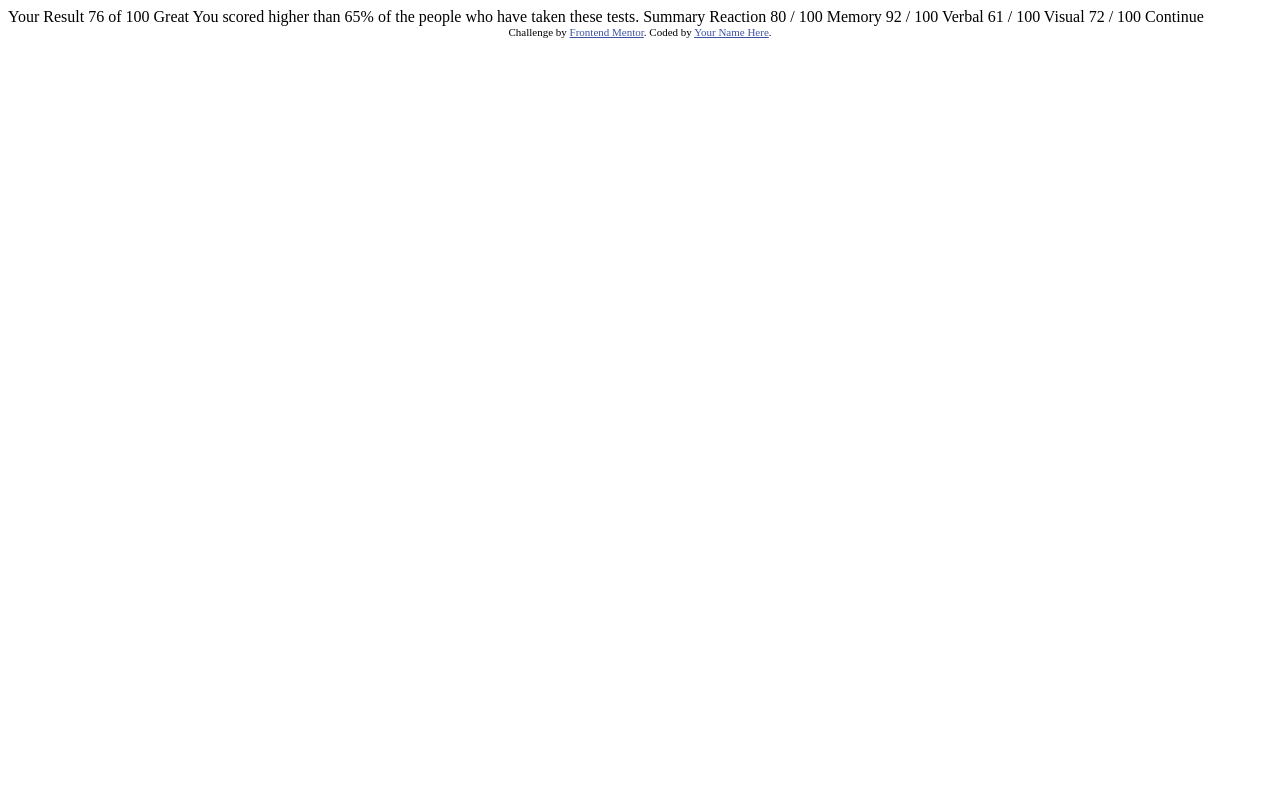
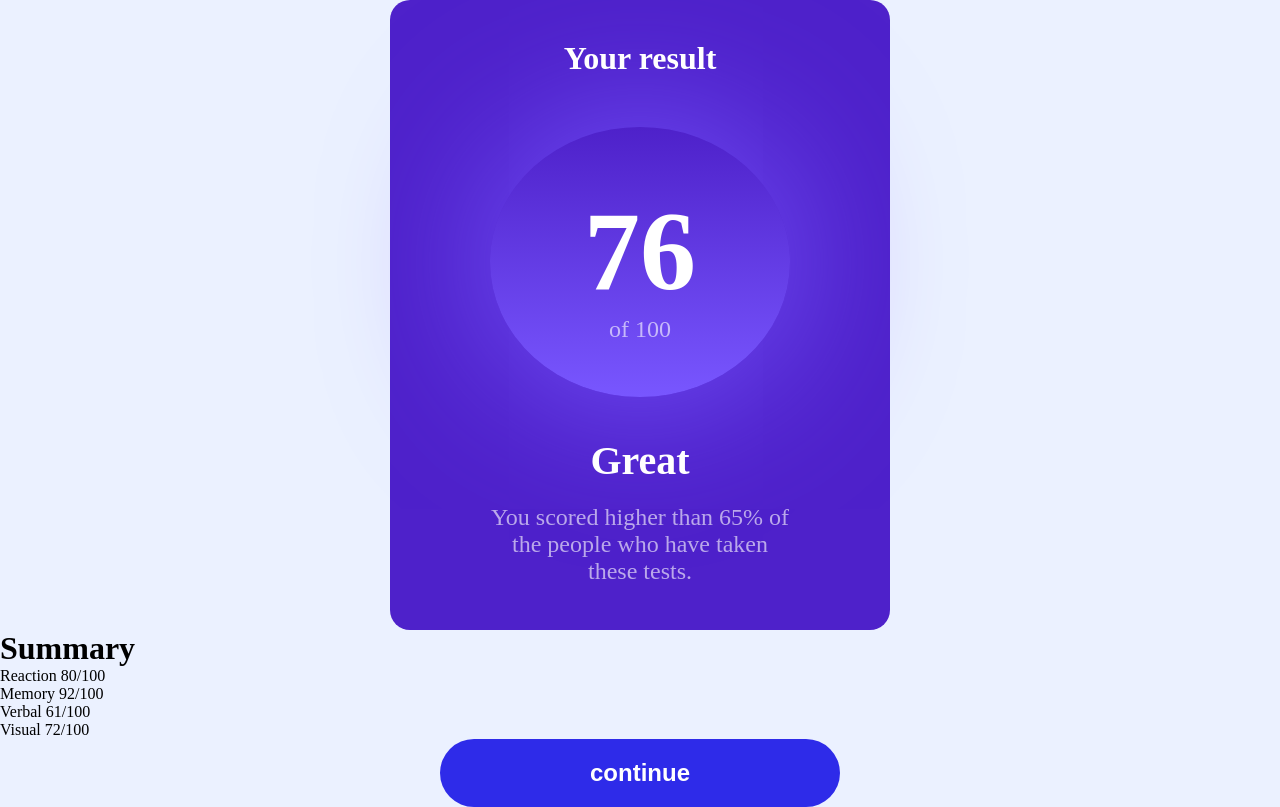
Before and after one commit to JulioSeraf/results-summary-component-main, a plain HTML site: page index.html in a window 1280 px wide. Drawn offline with Linux system fonts and the light colour scheme.

Commit message:
atualizei o projeto

```diff
--- a/index.html
+++ b/index.html
@@ -2,46 +2,32 @@
 <html lang="en">
 <head>
   <meta charset="UTF-8">
-  <meta name="viewport" content="width=device-width, initial-scale=1.0"> <!-- displays site properly based on user's device -->
-
-  <link rel="icon" type="image/png" sizes="32x32" href="./assets/images/favicon-32x32.png">
-
-  <title>Frontend Mentor | Results summary component</title>
-
-  <!-- Feel free to remove these styles or customise in your own stylesheet 👍 -->
-  <style>
-    .attribution { font-size: 11px; text-align: center; }
-    .attribution a { color: hsl(228, 45%, 44%); }
-  </style>
+  <meta http-equiv="X-UA-Compatible" content="IE=edge">
+  <meta name="viewport" content="width=device-width, initial-scale=1.0">
+  <title>Main Summary</title>
+  <link rel="shortcut icon" href="assets/images/favicon-32x32.png" type="image/x-icon">
+  <link rel="stylesheet" href="style.css">
 </head>
 <body>
+  <div class="Result">
+    <h1>Your result</h1>
+    <div class="circulo">
+       <h2>76</h2>
+       <p> of 100</p>
+    </div>
+    <h1 id="reh1">Great</h1>
 
-  Your Result
-  76
-  of 100
+    <p>You scored higher than 65% of the people who have taken these tests.</p>
+  </div>
+  <div id="summary">
+    <h1>Summary</h1>
+    <div id="reaction">Reaction 80/100</div>
+    <div id="memory">Memory 92/100</div>
+    <div id="verbal">Verbal 61/100</div>
+    <div id="visual">Visual 72/100</div>
 
-  Great
-  You scored higher than 65% of the people who have taken these tests.
+    <button>continue</button>
+  </div>
 
-  Summary
-
-  Reaction
-  80 / 100
-
-  Memory
-  92 / 100
-
-  Verbal
-  61 / 100
-
-  Visual
-  72 / 100
-
-  Continue
-
-  <div class="attribution">
-    Challenge by <a href="https://www.frontendmentor.io?ref=challenge" target="_blank">Frontend Mentor</a>.
-    Coded by <a href="#">Your Name Here</a>.
-  </div>
 </body>
 </html>
--- /dev/null
+++ b/style.css
@@ -0,0 +1,87 @@
+@charset "UTF-8";
+@font-face {
+    font-family:"hanken";
+    src: url("assets/fonts/HankenGrotesk-VariableFont_wght.ttf") format("trutype/ttf");
+}
+*{
+    margin: 0;
+    padding:0;
+
+}
+:root{
+    --amarillo:hsl(39, 100%, 56%);
+    --verde: hsl(166, 100%, 37%);
+    --azul:hsl(234, 85%, 45%);
+    --rojo:Light red;
+    --azulfundo1:hsl(252, 100%, 67%);
+    --azulfundo2:hsl(241, 81%, 54%);
+    --violetfundo1:hsla(256, 72%, 46%, 1);
+    --violetfundo2:hsla(241, 72%, 46%, 0);
+    --Paleblue: hsl(221, 100%, 96%);
+    --Lightlavender: hsl(241, 100%, 89%);
+    --Darkgrayblue: hsl(224, 30%, 27%);
+}
+body{
+    background-color: var(--Paleblue );
+
+}
+.Result{
+    background-color: var(--violetfundo1);
+    color: white;
+    width:500px;
+    height: 600px;
+    margin: auto;
+    border-radius: 20px;
+    text-align: center;
+    padding-bottom: 30px;
+
+}
+.Result > .circulo{
+    width: 300px;
+    height:270px;
+    margin: auto;
+    margin-top:50px;
+    border-radius: 100%;
+    background-image: linear-gradient(to top, var(--azulfundo1),var(--violetfundo2));
+    text-align: center;
+    box-shadow: 0 0 160px var(--azulfundo1);
+}
+.Result  h2 {
+    padding-top: 60px;
+    font-size: 7em;
+}
+.Result p{
+    color: rgba(255, 255, 255, 0.61);
+    font-size: 1.5em;
+}
+.Result h1{
+    padding-top: 40px;
+}
+#reh1{
+    padding-bottom: 20px;
+    font-size: 2.5em;
+}
+.Result > p {
+    padding:0 100px 0 100px;
+}
+.summary{
+    background-color:white;
+    width:500px;
+    height: 600px;
+    margin: auto;
+    border-radius: 20px;
+    padding-bottom: 30px;
+}
+
+button{
+    display: block;
+    border-radius: 50px;
+    border-style: none;
+    background-color: var(--azulfundo2);
+    color: white;
+    margin: auto;
+    width: 400px;
+    padding: 20px;
+    font-size:1.5em;
+    font-weight: bold;
+}
```
Also changed, not shown: 2 other files.
